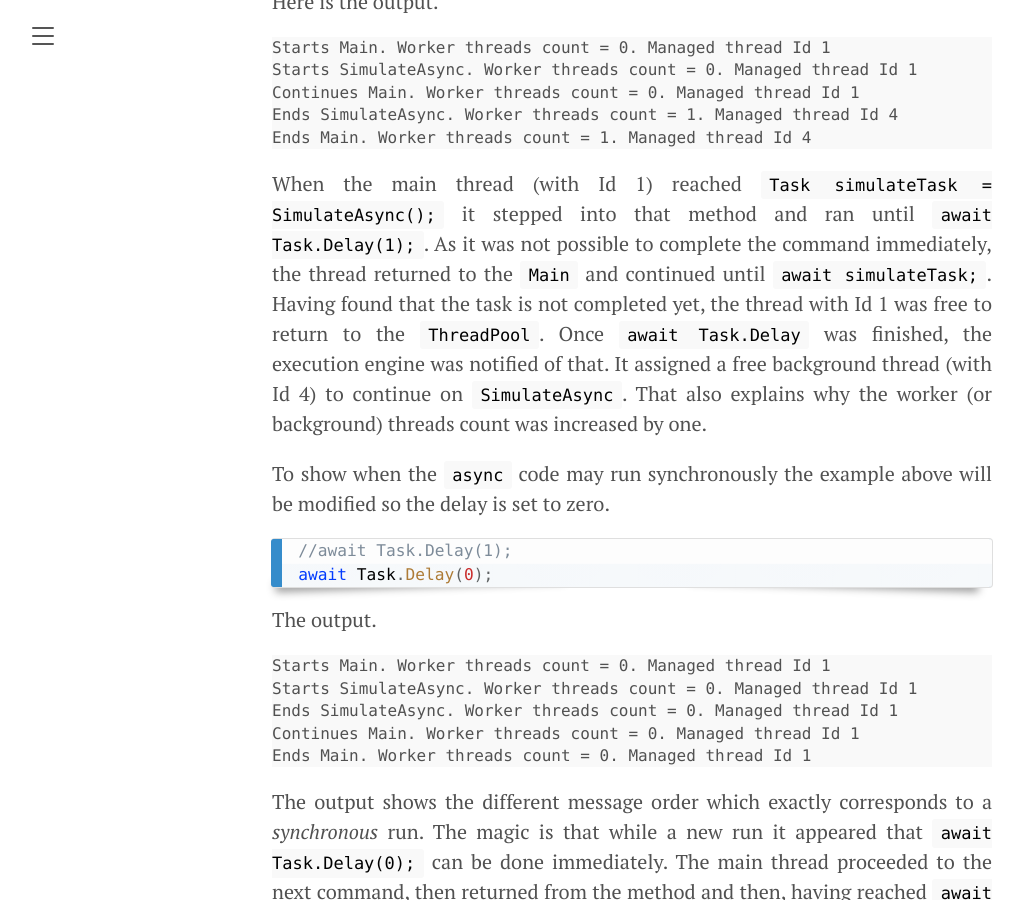
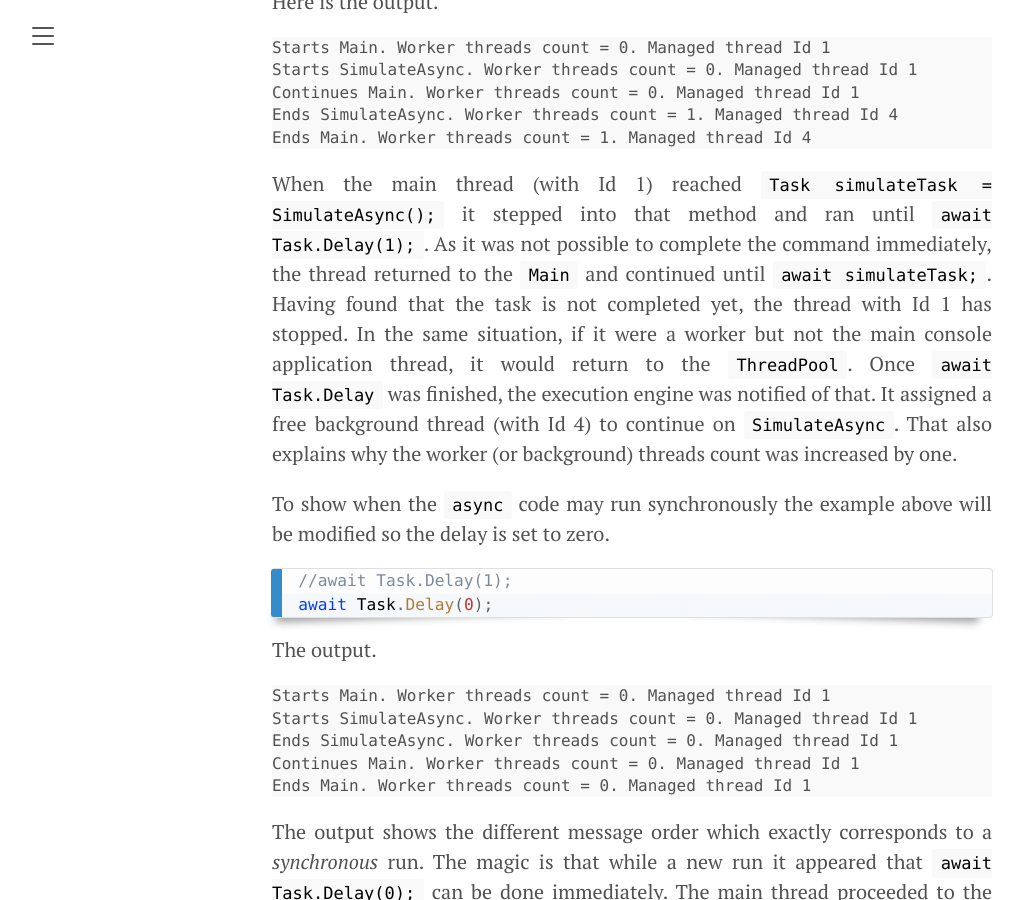
Before and after one commit to akovanev/kovanev.github.io, a Jekyll site: the page built from _posts/2020-07-29-When-async-code-becomes-sync.md, in a window 1280 px wide and 900 px high, scrolled down 1298 px. Shown: the whole window, without its empty margins (8-1032 px from the left). Built offline with Jekyll 4.4.1, drawn with Linux system fonts in a browser that asks for light colours.

Commit message:
text fix

```diff
--- a/_posts/2020-07-29-When-async-code-becomes-sync.md
+++ b/_posts/2020-07-29-When-async-code-becomes-sync.md
@@ -52,7 +52,7 @@
 Ends SimulateAsync. Worker threads count = 1. Managed thread Id 4
 Ends Main. Worker threads count = 1. Managed thread Id 4</code></pre>
 
-When the main thread (with Id 1) reached <code>Task simulateTask = SimulateAsync();</code> it stepped into that method and ran until <code>await Task.Delay(1);</code>. As it was not possible to complete the command immediately, the thread returned to the <code>Main</code> and continued until <code>await simulateTask;</code>. Having found that the task is not completed yet, the thread with Id 1 was free to return to the <code>ThreadPool</code>.
+When the main thread (with Id 1) reached <code>Task simulateTask = SimulateAsync();</code> it stepped into that method and ran until <code>await Task.Delay(1);</code>. As it was not possible to complete the command immediately, the thread returned to the <code>Main</code> and continued until <code>await simulateTask;</code>. Having found that the task is not completed yet, the thread with Id 1 has stopped. In the same situation, if it were a worker but not the main console application thread, it would return to the <code>ThreadPool</code>.
 Once <code>await Task.Delay</code> was finished, the execution engine was notified of that. It assigned a free background thread (with Id 4) to continue on <code>SimulateAsync</code>. That also explains why the worker (or background) threads count was increased by one.
 
  To show when the <code>async</code> code may run synchronously the example above will be modified so the delay is set to zero.
```
